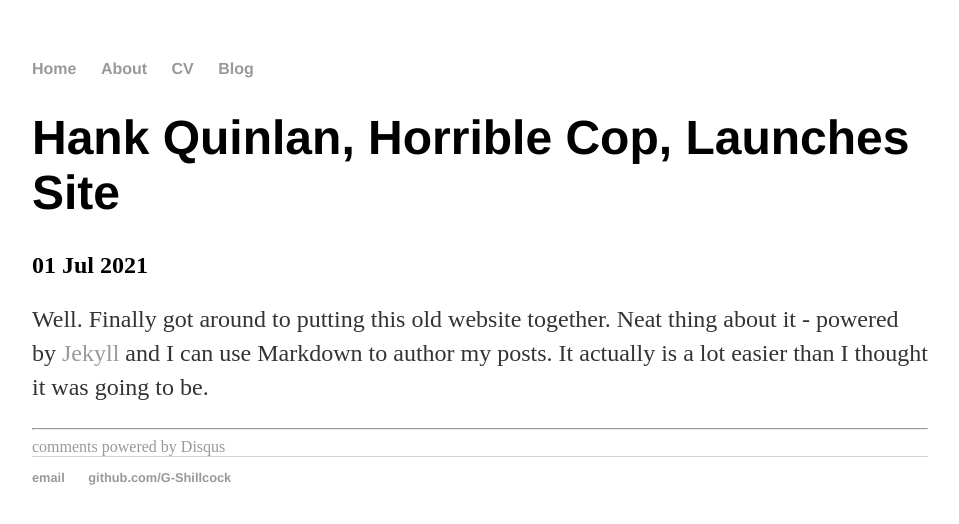
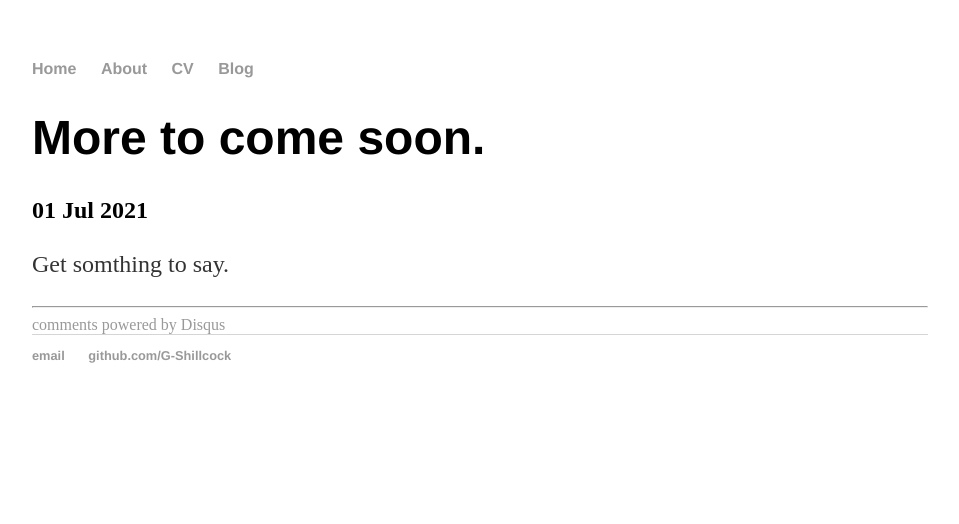
Before and after one commit to G-Shillcock/test.github.io, a Jekyll site: the page built from _posts/2021-07-01-title-of-my-post.md, in a window 1280 px wide. Shown: the top 524 px of the page, without its empty margins (160-1119 px from the left). Built offline with Jekyll 4.4.1, drawn with Linux system fonts in a browser that asks for light colours; comment, search, counter and statistics services are not loaded.

Commit message:
Update 2021-07-01-title-of-my-post.md

```diff
--- a/_posts/2021-07-01-title-of-my-post.md
+++ b/_posts/2021-07-01-title-of-my-post.md
@@ -1,7 +1,7 @@
 ---
 layout: post
-title: "Hank Quinlan, Horrible Cop, Launches Site"
+title: "More to come soon."
 date: 2021-07-01
 ---
 
-Well. Finally got around to putting this old website together. Neat thing about it - powered by [Jekyll](http://jekyllrb.com) and I can use Markdown to author my posts. It actually is a lot easier than I thought it was going to be.
+Get somthing to say.
```
